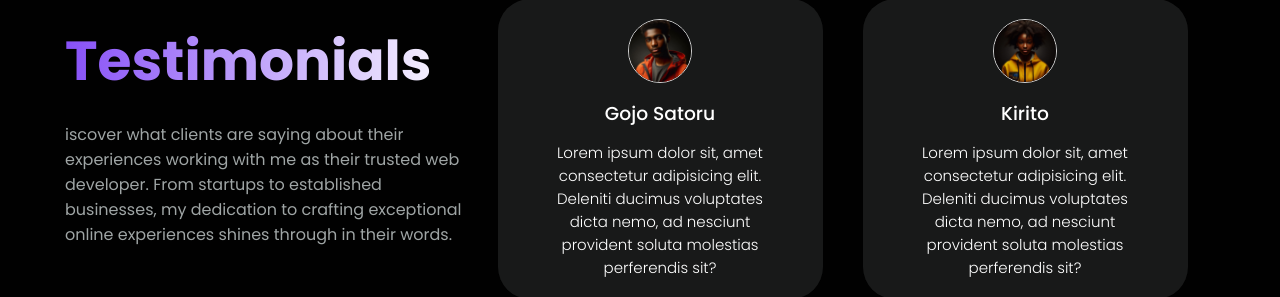
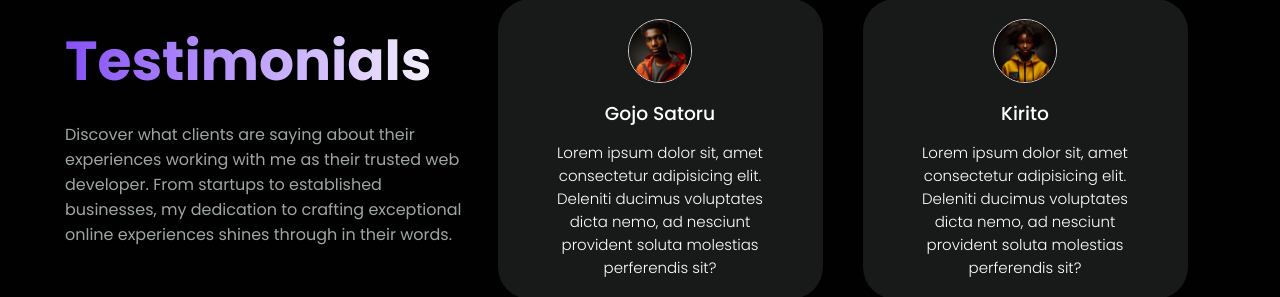
Before and after one commit to rohitw20/portfolio-react-gsap, a React (Create React App) app: page / in a window 1280 px wide. Shown: the part 4777-5074 px from the top of the page. Built offline with nearby package versions, Linux system fonts and the light colour scheme.

Commit message:
spelling mistake fixed

```diff
--- a/src/components/Testimonial/index.jsx
+++ b/src/components/Testimonial/index.jsx
@@ -41,8 +41,8 @@ const Testimonial = () => {
         <div className="section__header">
           <h2 className="primary__title">Testimonials</h2>
           <p className="text__muted description">
-            iscover what clients are saying about their experiences working with
-            me as their trusted web developer. From startups to established
+            Discover what clients are saying about their experiences working
+            with me as their trusted web developer. From startups to established
             businesses, my dedication to crafting exceptional online experiences
             shines through in their words.
           </p>
```
